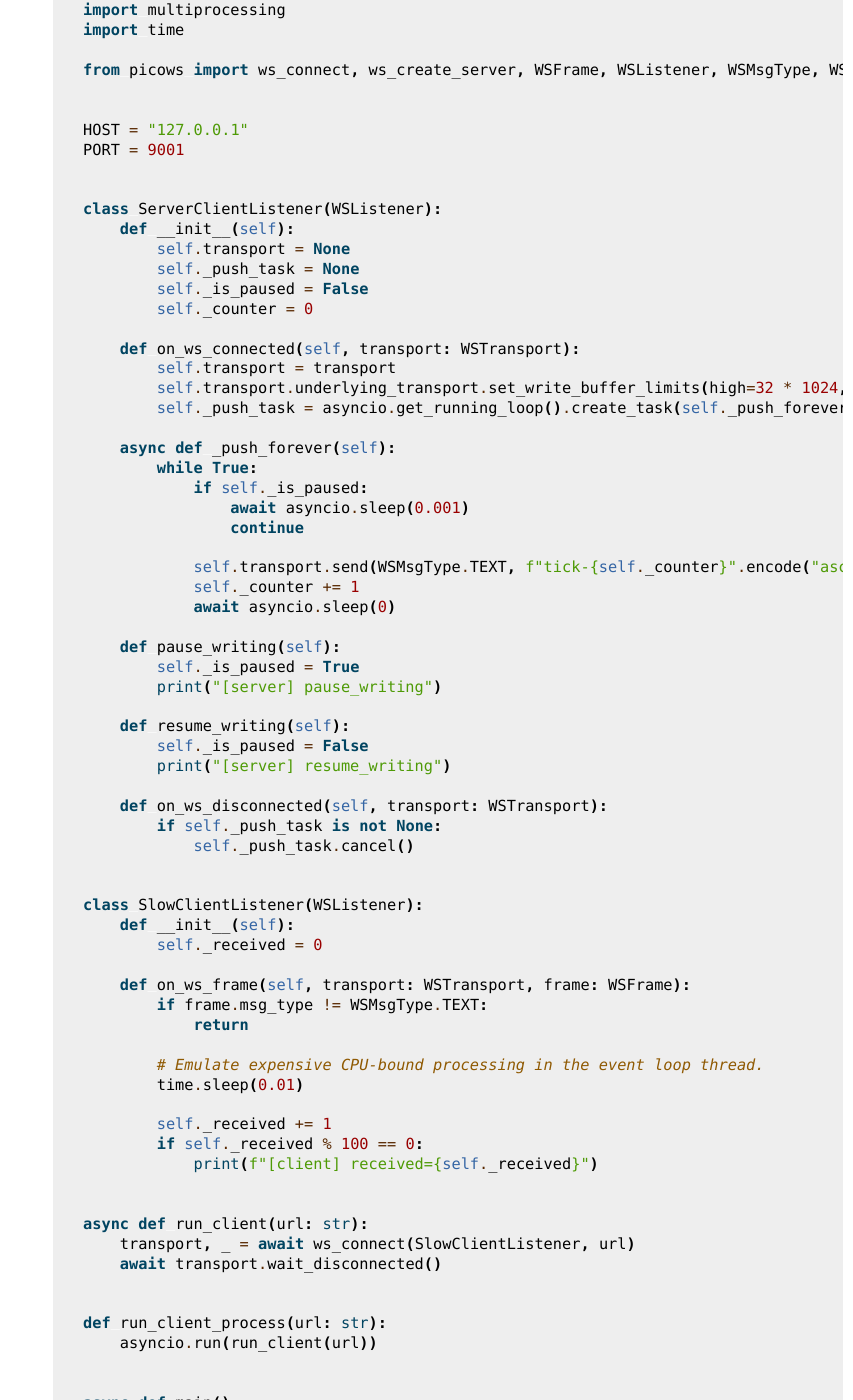
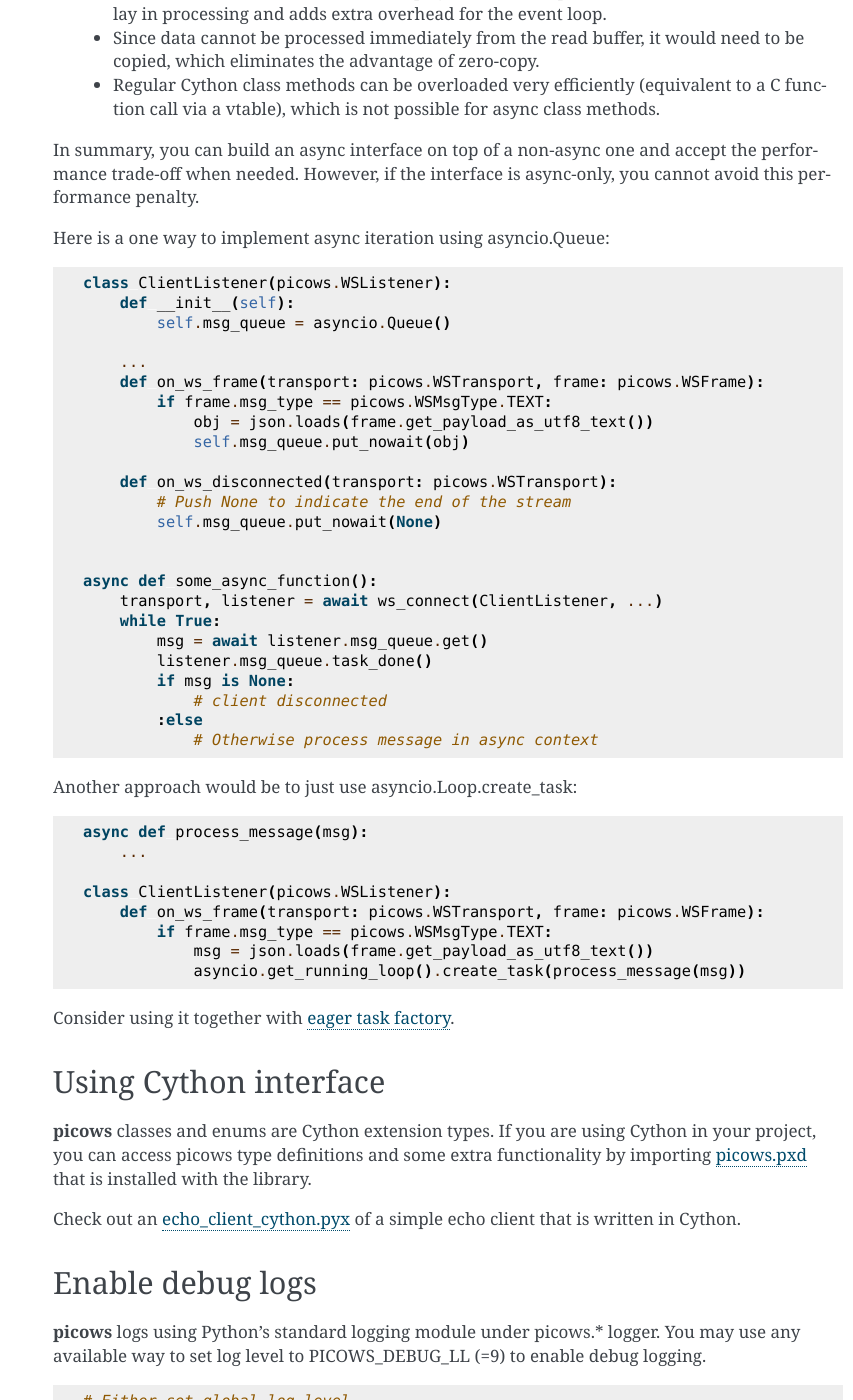
Before and after one commit to tarasko/picows, a Sphinx documentation site: the page built from docs/source/guides.rst, in a window 1280 px wide and 1400 px high, scrolled down 4189 px. Shown: the whole window, without its empty margins (427-1280 px from the left). Built offline with Sphinx 7.4.7, drawn with Linux system fonts in a browser that asks for light colours; some of the changed text lies outside the part shown.

Commit message:
Update docs and example

```diff
--- a/docs/source/guides.rst
+++ b/docs/source/guides.rst
@@ -184,108 +184,9 @@
 This allows implementing backpressure-aware producers: pause message generation
 while writing is paused and resume only when the transport drains.
 
-The following single-file example starts:
-
-* a WebSocket server that continuously pushes incrementing counters,
-* a client in another process (using ``multiprocessing``),
-* and a deliberately slow client handler that blocks its event loop with
-  ``time.sleep(0.01)`` for every incoming frame.
-
 `slow_client_backpressure.py <https://raw.githubusercontent.com/tarasko/picows/master/examples/slow_client_backpressure.py>`_
 demonstrates how ``pause_writing``/``resume_writing`` are triggered and how to stop
 the producer while the client is slow.
-
-.. code-block:: python
-
-    import asyncio
-    import multiprocessing
-    import time
-
-    from picows import ws_connect, ws_create_server, WSFrame, WSListener, WSMsgType, WSTransport
-
-
-    HOST = "127.0.0.1"
-    PORT = 9001
-
-
-    class ServerClientListener(WSListener):
-        def __init__(self):
-            self.transport = None
-            self._push_task = None
-            self._is_paused = False
-            self._counter = 0
-
-        def on_ws_connected(self, transport: WSTransport):
-            self.transport = transport
-            self.transport.underlying_transport.set_write_buffer_limits(high=32 * 1024, low=16 * 1024)
-            self._push_task = asyncio.get_running_loop().create_task(self._push_forever())
-
-        async def _push_forever(self):
-            while True:
-                if self._is_paused:
-                    await asyncio.sleep(0.001)
-                    continue
-
-                self.transport.send(WSMsgType.TEXT, f"tick-{self._counter}".encode("ascii"))
-                self._counter += 1
-                await asyncio.sleep(0)
-
-        def pause_writing(self):
-            self._is_paused = True
-            print("[server] pause_writing")
-
-        def resume_writing(self):
-            self._is_paused = False
-            print("[server] resume_writing")
-
-        def on_ws_disconnected(self, transport: WSTransport):
-            if self._push_task is not None:
-                self._push_task.cancel()
-
-
-    class SlowClientListener(WSListener):
-        def __init__(self):
-            self._received = 0
-
-        def on_ws_frame(self, transport: WSTransport, frame: WSFrame):
-            if frame.msg_type != WSMsgType.TEXT:
-                return
-
-            # Emulate expensive CPU-bound processing in the event loop thread.
-            time.sleep(0.01)
-
-            self._received += 1
-            if self._received % 100 == 0:
-                print(f"[client] received={self._received}")
-
-
-    async def run_client(url: str):
-        transport, _ = await ws_connect(SlowClientListener, url)
-        await transport.wait_disconnected()
-
-
-    def run_client_process(url: str):
-        asyncio.run(run_client(url))
-
-
-    async def main():
-        server = await ws_create_server(lambda _: ServerClientListener(), HOST, PORT)
-        print(f"Server started at ws://{HOST}:{PORT}")
-
-        client_process = multiprocessing.Process(target=run_client_process, args=(f"ws://{HOST}:{PORT}",), daemon=True)
-        client_process.start()
-
-        try:
-            await asyncio.sleep(5)
-        finally:
-            client_process.terminate()
-            client_process.join(timeout=1)
-            server.close()
-            await server.wait_closed()
-
-
-    if __name__ == "__main__":
-        asyncio.run(main())
 
 Async iteration
 ---------------
```
Also changed, not shown: 1 other file.
